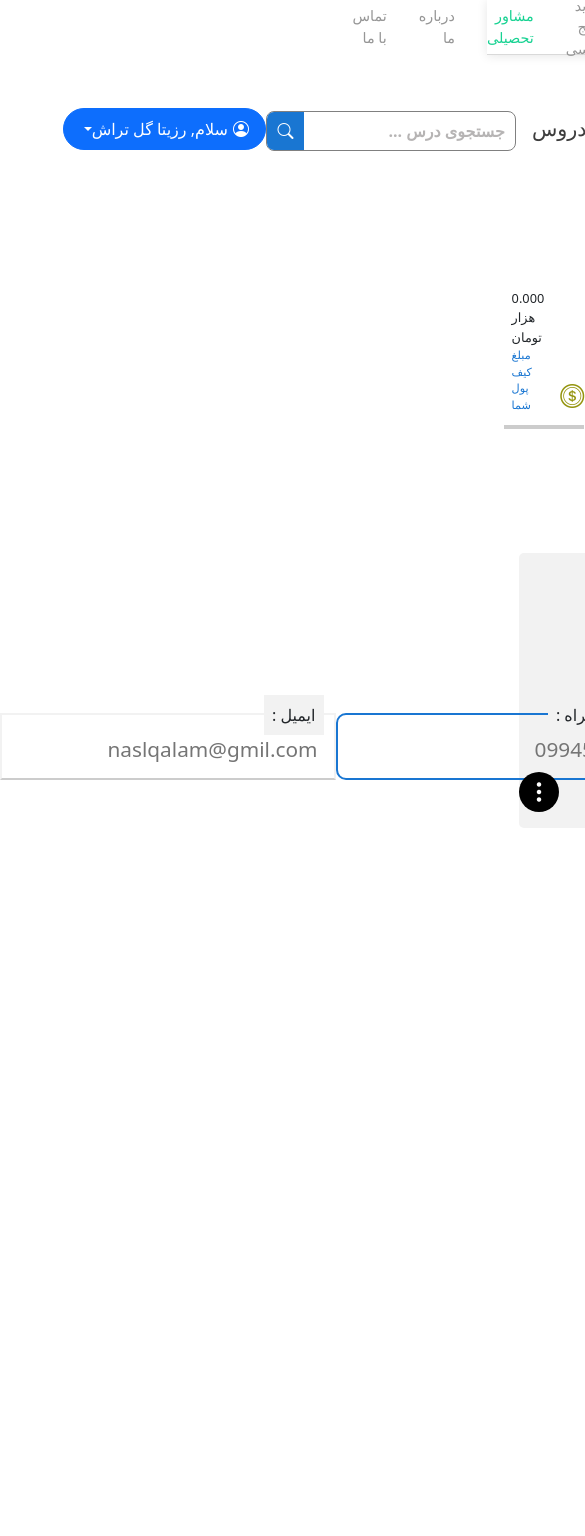
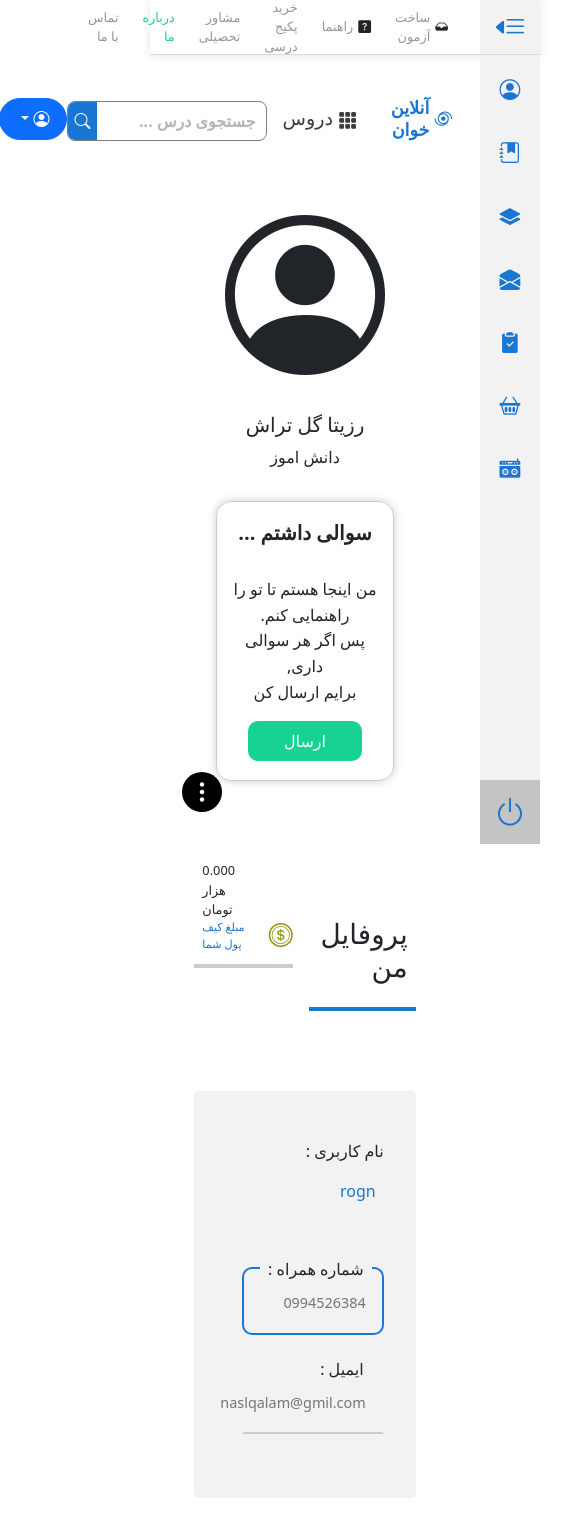
Before and after one commit to fawriid/student-user-panel, a React (Create React App) app: page / in a window 390 px wide. Shown: the top 1536 px of the page, 585 px wide, since content can reach past the window. Before the commit the page ends 1048 px from the top, so only its background shows below. Built offline with nearby package versions, Linux system fonts and the light colour scheme.

Commit message:
responsive down to 750px

```diff
--- a/src/components/Landing/Landing.js
+++ b/src/components/Landing/Landing.js
@@ -12,8 +12,8 @@ const Landing = () => {
     return (
         <>
             <Navbar />
+            <RigthSideMenu />
             <MainContent />
-            <RigthSideMenu />
             <button className={styles.fixedMenu}>
                 <i class="bi bi-three-dots-vertical"></i>
             </button>
--- a/src/components/shared/Main/MainContent.js
+++ b/src/components/shared/Main/MainContent.js
@@ -79,7 +79,10 @@ const MainContent = () => {
                                         className="bi bi-person-circle"
                                         style={{ marginLeft: "5px" }}
                                     ></i>
+                                    <span>
                                     سلام, رزیتا گل تراش
+
+                                    </span>
                                 </button>
                                 <ul
                                     className="dropdown-menu"
@@ -89,6 +92,11 @@ const MainContent = () => {
                                         borderRadius: "10px",
                                     }}
                                 >
+                                    <li className={styles.dNoneUser}>
+                                        <a className="dropdown-item" href="#" >
+                                            سلام رزیتا گل تراش
+                                        </a>
+                                    </li>
                                     <li>
                                         <a className="dropdown-item" href="#">
                                             پروفایل کاربر
--- a/src/components/shared/Main/MainContent.module.css
+++ b/src/components/shared/Main/MainContent.module.css
@@ -23,6 +23,9 @@
     margin-left: 5px;
     margin-top: 2px;
     font-size: 2rem;
+}
+.dNoneUser{
+    display: none;
 }
 .hero .lessons {
     margin-left: auto;
@@ -345,3 +348,153 @@
 /* .infoContactItems:hover{
     border: 2px solid #1976d2;
 } */
+
+
+
+/* responsive *********************** */
+@media (max-width:950px) {
+    .infoContactItems{
+    font-size: 1.1rem;
+    border: 2px solid #f2f2f2;
+    border-bottom: 2px solid #ccc;
+    position: relative;
+    padding: .8rem;
+}
+.hero h3 {
+    margin-left: 3rem;
+    font-size: 1.5rem;
+}
+.hero h3 i {
+    font-size: 1.8rem;
+}
+.hero .lessons {
+    font-size: 1.2rem;
+}
+.searchField {
+    width: 230px;
+}
+}
+@media (max-width:830px) {
+    .infoContactItems{
+    font-size: 1rem;
+    border: 2px solid #f2f2f2;
+    border-bottom: 2px solid #ccc;
+    position: relative;
+    padding: .7rem;
+}
+.hero h3 {
+    margin-left: 2.5rem;
+    font-size: 1.3rem;
+}
+.hero h3 i {
+    font-size: 1.3rem;
+}
+.hero .lessons {
+    font-size: 1.1rem;
+}
+.searchField {
+    width: 220px;
+}
+.infoContactItems label{
+    font-size: .8rem;
+    padding: .5rem;
+    margin-right: 10px;
+}
+.infoContactItems input{
+    font-size: 1rem;
+}
+}
+@media (max-width:830px){
+    .myProfile {
+    margin: 2rem 3rem 0 2rem;
+    display: flex;
+    justify-content: space-between;
+    align-items: center;
+    flex-direction: column;
+}
+.rightSection {
+    width: 90%;
+}
+.leftSection {
+    margin-top: 5rem;
+    margin-bottom: 5rem;
+    width: 90%;
+    display: flex;
+    flex-direction: column;
+    justify-content: start;
+}
+.rightSection .questionBox {
+    margin-top: 2rem;
+    padding: 1.2rem 0.9rem;
+    width: 80%;
+}
+.hero h3 {
+    margin-left: 2.1rem;
+    font-size: 1.1rem;
+}
+.hero h3 i {
+    font-size: 1.1rem;
+}
+.hero .lessons {
+    font-size: 1rem;
+}
+.searchField {
+    width: 200px;
+}
+.infoContactItems label{
+    font-size: .7rem;
+    padding: .5rem;
+    margin-right: 10px;
+}
+.infoContactItems input{
+    font-size: .9rem;
+}
+}
+@media (max-width:750px){
+    .hero .lessons {
+    font-size: 1.2rem;
+}
+.user > div > button span{
+    display: none;
+    font-size: .7rem;
+}
+.dNoneUser{
+    border-top-right-radius:10px ;
+    border-top-left-radius:10px ;
+    display: block;
+    background-color: #1976d2;
+    cursor: default;
+}
+.dNoneUser a{
+    color: #fff;
+}
+.user ul{
+    padding-top: 0;
+    border-radius: 10px;
+}
+.infoContact{
+    flex-direction: column;
+    align-items: flex-start;
+    padding: 0;
+}
+.infoContactItems{
+    margin: 1rem 0;
+    padding: 1rem;
+    font-size: 1.3rem;
+    width: 90%;
+}
+.infoContactItems label{
+    position: absolute;
+    top: 0;
+    right: 0;
+    transform:translateY(-50%);
+    font-size: 1rem;
+    background-color: #f2f2f2;
+    padding: .5rem;
+    margin-right: 10px;
+}
+.infoContactItems:first-child{
+    margin-left:0;
+
+}
+}
--- a/src/components/shared/Navbar/Navbar.module.css
+++ b/src/components/shared/Navbar/Navbar.module.css
@@ -56,3 +56,14 @@
 .container{
     margin-bottom: 5rem;
 }
+
+
+
+/* responsive */
+@media (max-width:750px){
+.navbarTwoSides ul li {
+    margin: 0 .5rem;
+    padding: .25rem ;
+    font-size: 0.8rem;
+}
+}
```
